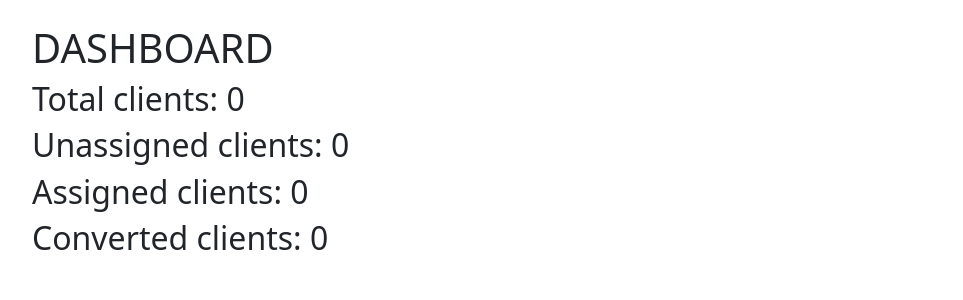
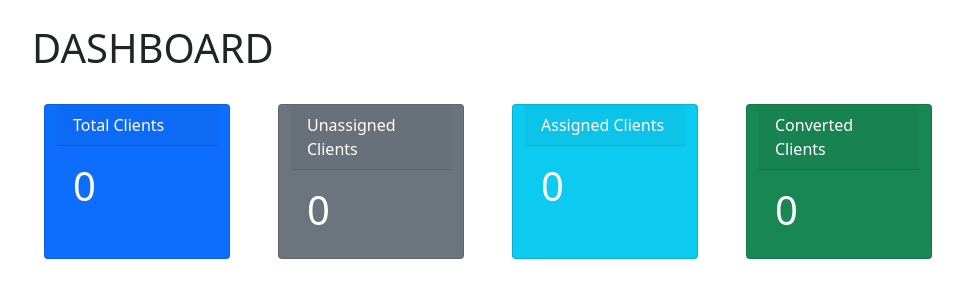
Before and after one commit to rahmonov/basiccrm, a Django app: page /crm/ in a window 1280 px wide. Shown: the part 56-356 px from the top of the page, without its empty margins (50-1013 px from the left). Run offline with Django 3.2, Linux system fonts and the light colour scheme; the visitor is signed in with stand-in values (Sample User, id 1); data that the repository does not hold is empty.

Commit message:
added dashboard design

```diff
--- a/templates/dashboard.html
+++ b/templates/dashboard.html
@@ -3,16 +3,41 @@
 
 
 {% block title %}
-Dashboard
+    Dashboard
 {% endblock %}
 
 
 {% block content %}
-<h1>DASHBOARD</h1>
+    <h1>DASHBOARD</h1>
+    <div class="row w-100">
 
-<h2>Total clients: {{ total_client_count }}</h2>
-<h2>Unassigned clients: {{ unassigned_clients }}</h2>
-<h2>Assigned clients: {{ assigned_clients }}</h2>
-<h2>Converted clients: {{ converted_clients }}</h2>
+    <div class="card col-2 text-white m-4 bg-primary mb-3" style="max-width: 18rem;">
+        <div class="card-header">Total Clients</div>
+        <div class="card-body">
+            <h1 class="card-title"> {{ total_client_count }}</h1>
+        </div>
+    </div>
+
+     <div class="card col-2 text-white m-4 bg-secondary mb-3" style="max-width: 18rem;">
+        <div class="card-header">Unassigned Clients</div>
+        <div class="card-body">
+            <h1 class="card-title"> {{ unassigned_clients }}</h1>
+        </div>
+    </div>
+
+     <div class="card col-2 text-white m-4 bg-info mb-3" style="max-width: 18rem;">
+        <div class="card-header">Assigned Clients</div>
+        <div class="card-body">
+            <h1 class="card-title"> {{ assigned_clients }}</h1>
+        </div>
+    </div>
+
+     <div class="card col-2 text-white m-4 bg-success mb-3" style="max-width: 18rem;">
+        <div class="card-header">Converted Clients</div>
+        <div class="card-body">
+            <h1 class="card-title"> {{ converted_clients }}</h1>
+        </div>
+    </div>
+</div>
 
 {% endblock %}
```
